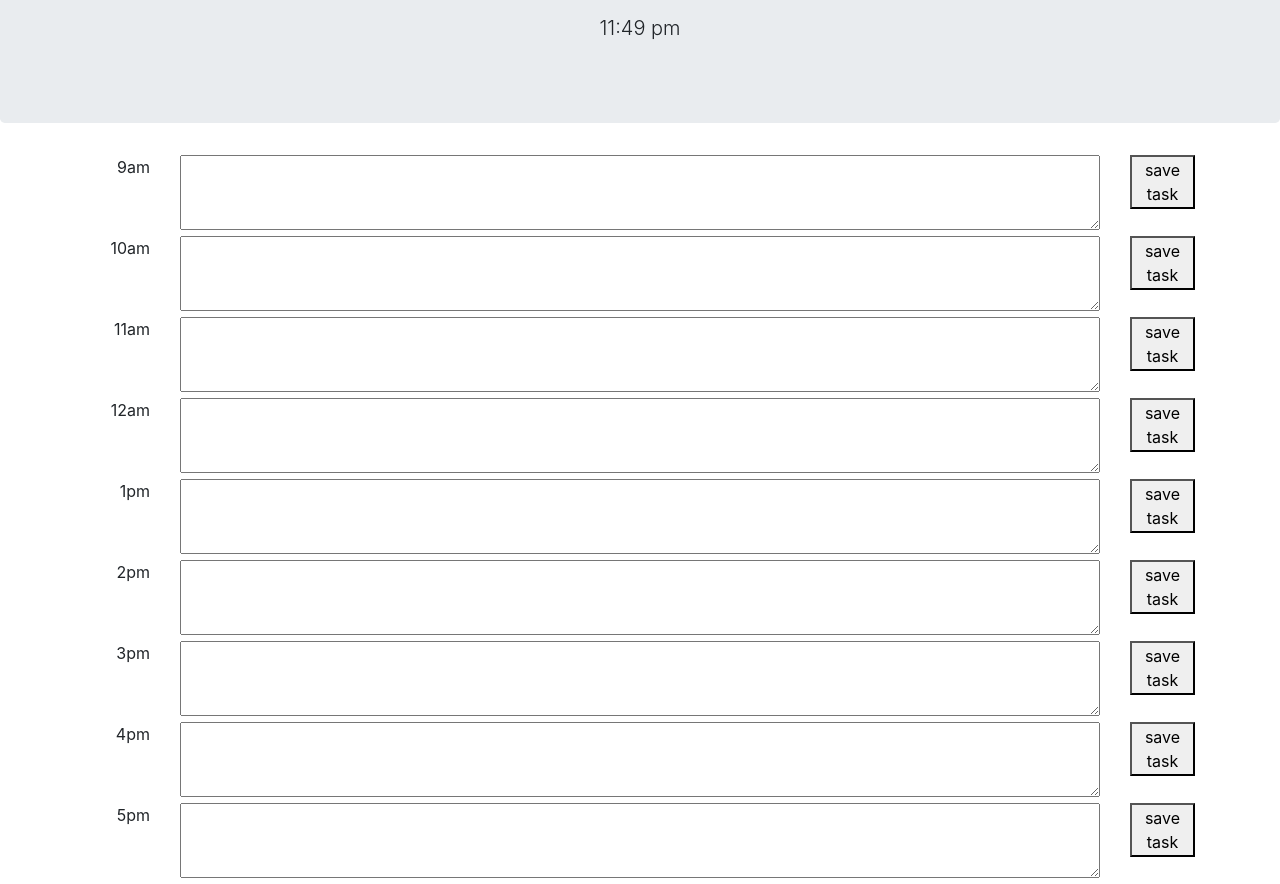
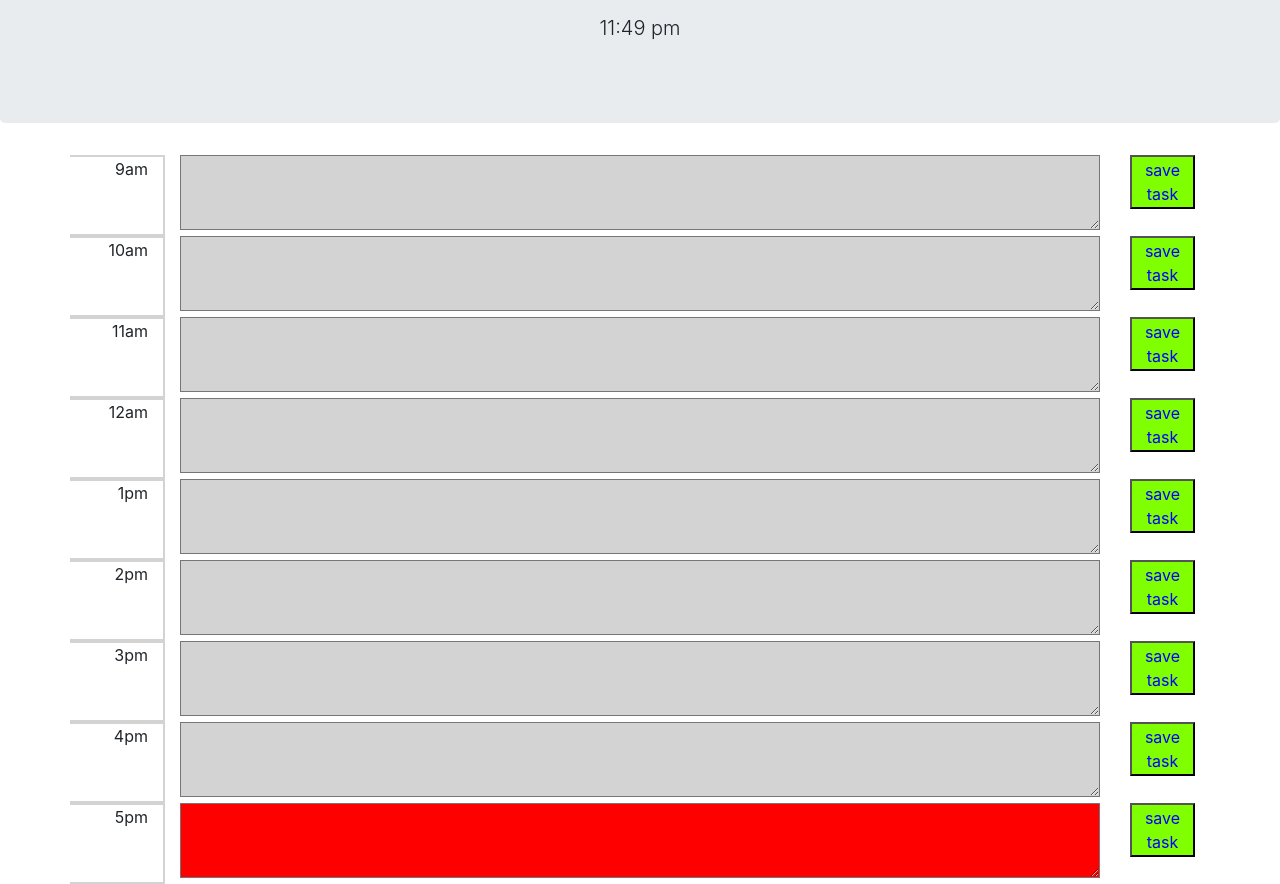
Before and after one commit to b-e-christensen/work-day-scheduler, a plain HTML site: page index.html in a window 1280 px wide. Shown: the part 191-1075 px from the top of the page. Drawn offline with nearby package versions, Linux system fonts and the light colour scheme.

Commit message:
cleaned up some id's/classes. Have a fairly good idea on how to finish off the project

```diff
--- a/assets/script.js
+++ b/assets/script.js
@@ -29,41 +29,69 @@
 // https://momentjscom.readthedocs.io/en/latest/moment/05-query/03-is-after/
 
 
-$('#text-area').val(localStorage.getItem('9am'));
+$('#a9').val(localStorage.getItem('9am'));
+$('#currentDay').text(moment().format("h:mm a"));
+
+var currentTime = moment();
+var currentHour = currentTime.hour();
+
 var nine = $('#t9');
-nine = 9;
-console.log(nine);
+// nine = 9;
+var ten = $('#t10');
+// ten = 10;
+var eleven = $('#t11');
+// eleven = 11;
+var twelve = $('#t12');
+// twelve = 12;
+var thirteen = $('#t13');
+// thirteen = 13;
+var fourteen = $('#t14');
+// fourteen = 14;
+var fifteen = $('#t15');
+// fifteen = 15;
+var sixteen = $('#t16');
+// sixteen = 16;
+var seventeen = $('#a17');
+// seventeen = 17;
+var timeArr = [nine, ten, eleven, twelve, thirteen, fourteen, fifteen, sixteen, seventeen];
 
-$('#currentDay').text(moment().format("h:mm a"));
-console.log(moment());
+// can just use array. Take current hour and subtract 9 from it. if negative number do nothing. If zero or postive, take that number and use it as the index number to turn add class 'red.' then we make a for loop that starts just after that number and turns the rest of them green.
+
+console.log(jQuery(seventeen))
+jQuery(seventeen).addClass('red')
+// $('textarea').addClass('light-green')
+// jQuery('textarea').addClass('red')
+
+for (let i = 0; i < timeArr.length; i++) {
+    const element = timeArr[i];
+    if (element === currentHour) {
+        console.log(element + ' element should turn red');
+        jQuery(element).addClass('red')
+    } else if (element < currentHour){
+        console.log(element + ' element should turn grey');
+    } else {
+        console.log(element + ' element should turn green');
+    }
+}
 
 
-$('#save-btn').on('click', function(){
-    var textArea = $('#text-area').val();
+
+
+// will have to change id for these and do one for every button i suppose...
+$('#btn-9').on('click', function(){
+    var textArea = $('#a9').val();
     localStorage.setItem('9am', textArea)
 })
 
-var currentTime = moment();
 
-console.log(currentTime.hour());
-console.log(currentTime.format("HH:mm a"))
 
-// console.log($('#t9').text());
 
-if (nine < currentTime.hour()) {
-    console.log(true)
-} else {
-    console.log(false);
-}
-
-function beforeOrAfter(element) {
-    if (element > currentTime.hour()) {
-        element.addClass('lightGreen');
-    } else if (element === currentTime.hour()) {
-        element.addClass('red')
-    } else {
-        element.addClass('grey')
-    }
-}
-
-beforeOrAfter(nine)
+// function beforeOrAfter(element) {
+//     if (element > currentTime.hour()) {
+//         element.addClass('lightGreen');
+//     } else if (element === currentTime.hour()) {
+//         element.addClass('red')
+//     } else {
+//         element.addClass('grey')
+//     }
+// }
--- a/assets/style.css
+++ b/assets/style.css
@@ -1,13 +1,24 @@
-#text-area {
+.text-area {
     width: 100%;
     height: 75px;
 }
 
-.grey {
-    background-color: #333;
+
+.grey-border {
+    border: 2px lightgray solid;
+    border-left: none;
 }
 
-.lightGreen {
+.save-btn {
+    color: blue;
+    background-color: chartreuse;
+}
+
+.grey {
+    background-color: lightgray;
+}
+
+.light-green {
     background-color: lightgreen;
 }
 
--- a/index.html
+++ b/index.html
@@ -30,49 +30,49 @@
     </header>
     <main class="container">
       <div class="row text-right" id="t9">
-        <div class="col-1">9am</div>
-        <div class="col-10"><textarea id="text-area"></textarea></div>
-        <div class="col-1"><button id="save-btn">save task</button></div>
+        <div class="col-1 grey-border">9am</div>
+        <div class="col-10"><textarea class="text-area grey" id="a9"></textarea></div>
+        <div class="col-1"><button class="save-btn" id="btn-9">save task</button></div>
       </div>
       <div class="row text-right" id="t10">
-        <div class="col-1 text-right">10am</div>
-        <div class="col-10"><textarea id="text-area"></textarea></div>
-        <div class="col-1"><button id="save-btn">save task</button></div>
+        <div class="col-1 grey-border">10am</div>
+        <div class="col-10"><textarea class="text-area grey" id="a10"></textarea></div>
+        <div class="col-1"><button class="save-btn" id="btn-9">save task</button></div>
       </div>
       <div class="row text-right" id="t11">
-        <div class="col-1">11am</div>
-        <div class="col-10"><textarea id="text-area"></textarea></div>
-        <div class="col-1"><button id="save-btn">save task</button></div>
+        <div class="col-1 grey-border">11am</div>
+        <div class="col-10"><textarea class="text-area grey" id="a11"></textarea></div>
+        <div class="col-1"><button class="save-btn" id="btn-9">save task</button></div>
       </div>
       <div class="row text-right" id="t12">
-        <div class="col-1">12am</div>
-        <div class="col-10"><textarea id="text-area" class="twelve"></textarea></div>
-        <div class="col-1"><button id="save-btn">save task</button></div>
+        <div class="col-1 grey-border">12am</div>
+        <div class="col-10"><textarea class="text-area grey" id="a12" class="twelve"></textarea></div>
+        <div class="col-1"><button class="save-btn" id="btn-9">save task</button></div>
       </div>
       <div class="row text-right" id="t13">
-        <div class="col-1">1pm</div>
-        <div class="col-10"><textarea id="text-area"></textarea></div>
-        <div class="col-1"><button id="save-btn">save task</button></div>
+        <div class="col-1 grey-border">1pm</div>
+        <div class="col-10"><textarea class="text-area grey" id="a13"></textarea></div>
+        <div class="col-1"><button class="save-btn" id="btn-9">save task</button></div>
       </div>
       <div class="row text-right" id="t14">
-        <div class="col-1">2pm</div>
-        <div class="col-10"><textarea id="text-area"></textarea></div>
-        <div class="col-1"><button id="save-btn">save task</button></div>
+        <div class="col-1 grey-border">2pm</div>
+        <div class="col-10"><textarea class="text-area grey" id="a14"></textarea></div>
+        <div class="col-1"><button class="save-btn" id="btn-9">save task</button></div>
       </div>
       <div class="row text-right" id="t15">
-        <div class="col-1">3pm</div>
-        <div class="col-10"><textarea id="text-area"></textarea></div>
-        <div class="col-1"><button id="save-btn">save task</button></div>
+        <div class="col-1 grey-border">3pm</div>
+        <div class="col-10"><textarea class="text-area grey" id="a15"></textarea></div>
+        <div class="col-1"><button class="save-btn">save task</button></div>
       </div>
       <div class="row text-right" id="t16">
-        <div class="col-1">4pm</div>
-        <div class="col-10"><textarea id="text-area"></textarea></div>
-        <div class="col-1"><button id="save-btn">save task</button></div>
+        <div class="col-1 grey-border">4pm</div>
+        <div class="col-10"><textarea class="text-area grey" id="a16"></textarea></div>
+        <div class="col-1"><button class="save-btn">save task</button></div>
       </div>
       <div class="row text-right" id="t17">
-        <div class="col-1">5pm</div>
-        <div class="col-10"><textarea id="text-area"></textarea></div>
-        <div class="col-1"><button id="save-btn">save task</button></div>
+        <div class="col-1 grey-border">5pm</div>
+        <div class="col-10"><textarea class="text-area grey" id="a17"></textarea></div>
+        <div class="col-1"><button class="save-btn">save task</button></div>
       </div>
     </main>
 
```
